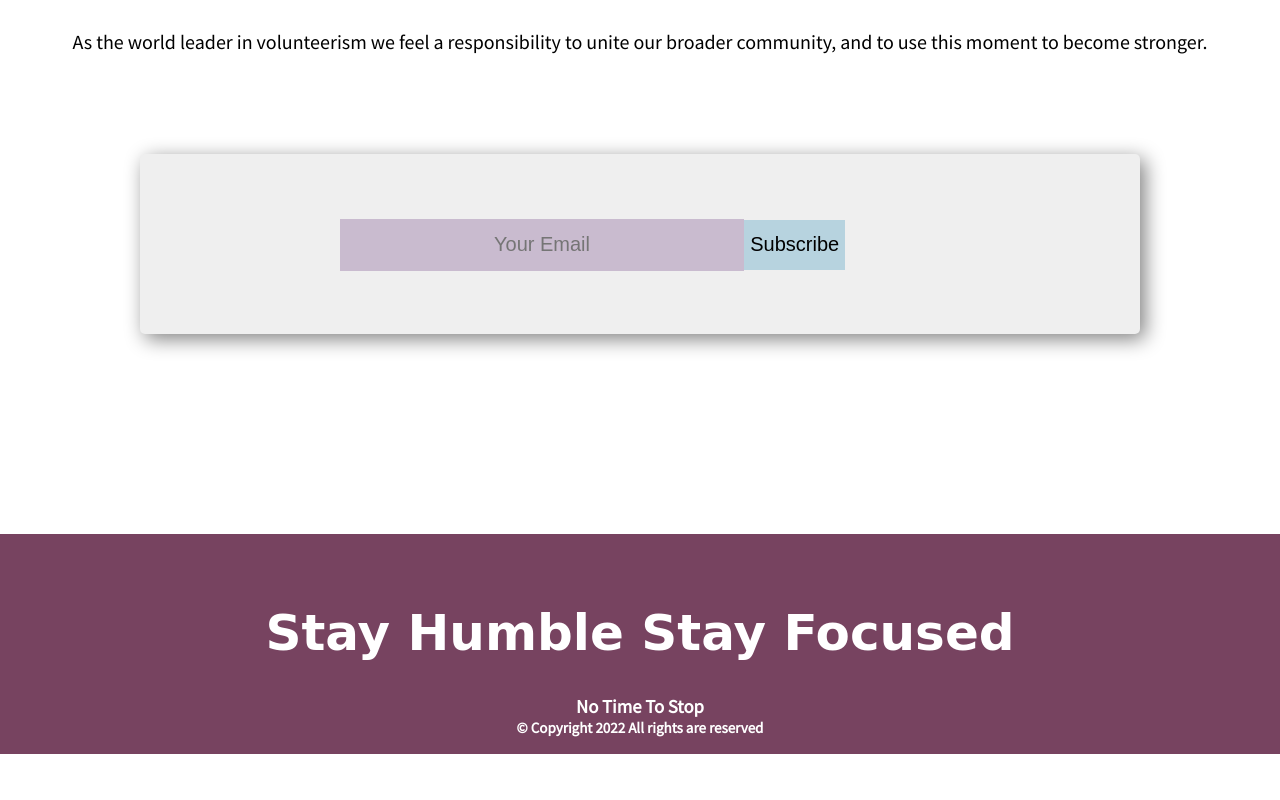
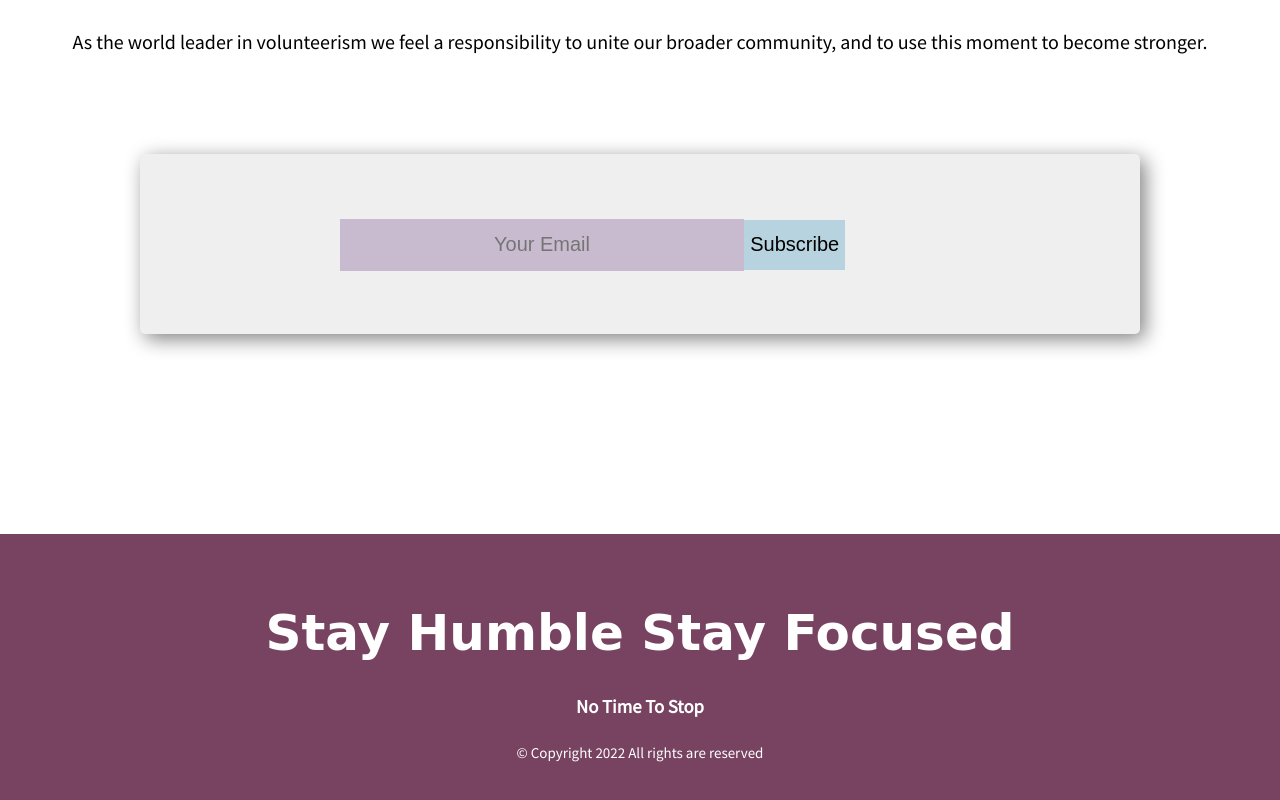
Before and after one commit to deadinsec/assignment-1, a plain HTML site: page index.html in a window 1280 px wide. Shown: the part 2863-3663 px from the top of the page. Before the commit the page ends 3617 px from the top, so only its background shows below. Drawn offline with Linux system fonts and the light colour scheme.

Commit message:
correction

```diff
--- a/index.html
+++ b/index.html
@@ -113,12 +113,10 @@
 <footer>
     <div class="footer-div">
         <h1 class="footer-h1">Stay Humble Stay Focused</h1>
-        <h3 class="footer-h3">No Time To Stop
-            <br>
-            <p class="footer-p">
-                &copy; Copyright 2022 All rights are reserved
-            </p>
-        </h3>
+        <h3 class="footer-h3">No Time To Stop</h3>
+        <p class="footer-p">
+            &copy; Copyright 2022 All rights are reserved
+        </p>
     </div>
 </footer>
 
--- a/style.css
+++ b/style.css
@@ -243,7 +243,7 @@ footer {
 
 .footer-div {
     background-color: #774360;
-    height: 200px;
+    height: 250px;
     padding-top: 20px;
 }
 
@@ -258,7 +258,7 @@ footer {
 .footer-h3 {
     padding-bottom: 0px;
     margin-bottom: 0;
-    margin-bottom: 20px;
+    margin-bottom: 25px;
     text-align: center;
     color: white;
 }
@@ -268,4 +268,5 @@ footer {
     text-align: center;
     color: white;
     margin: 0;
+    margin-top: 18px;
 }
```
